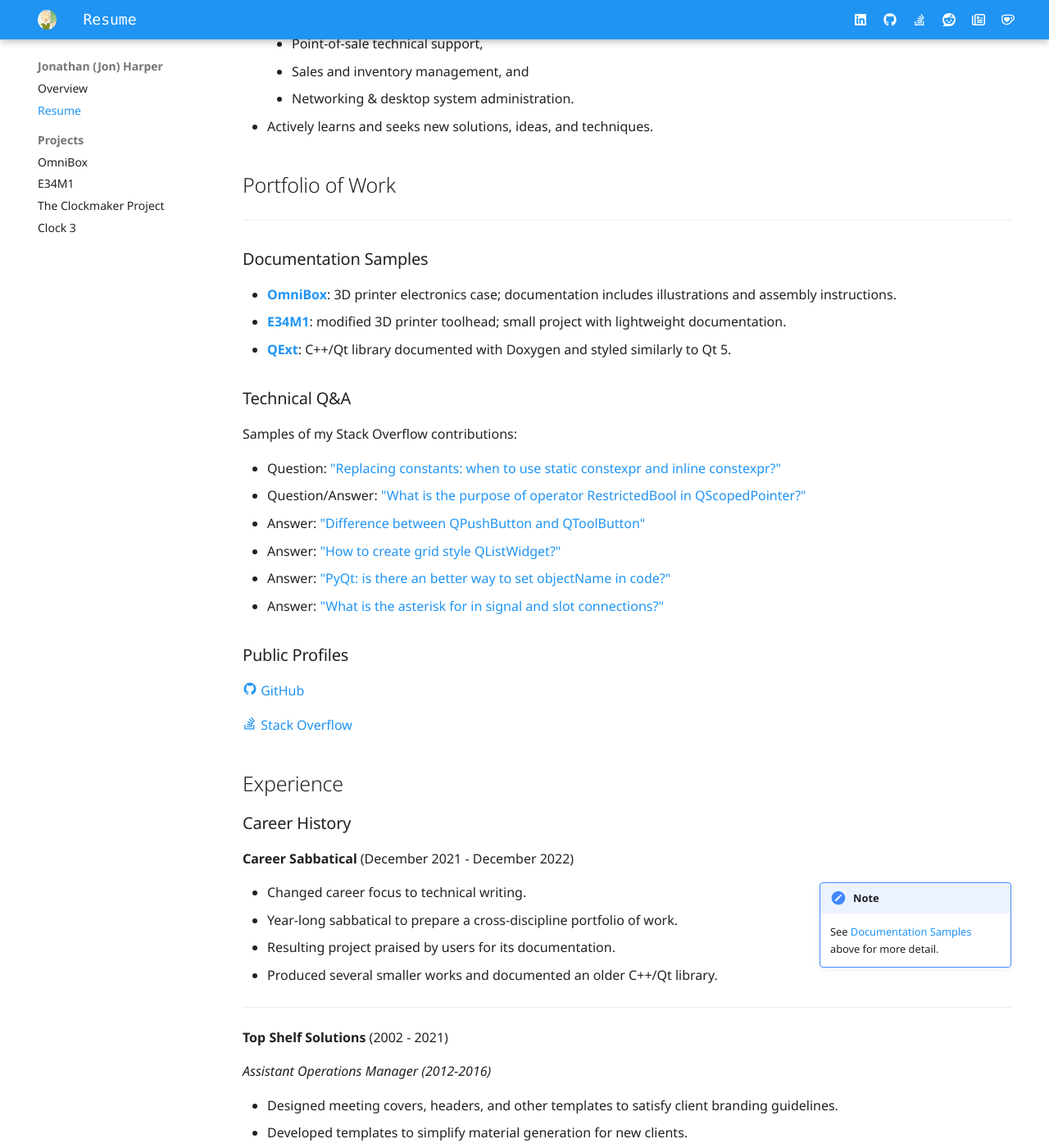
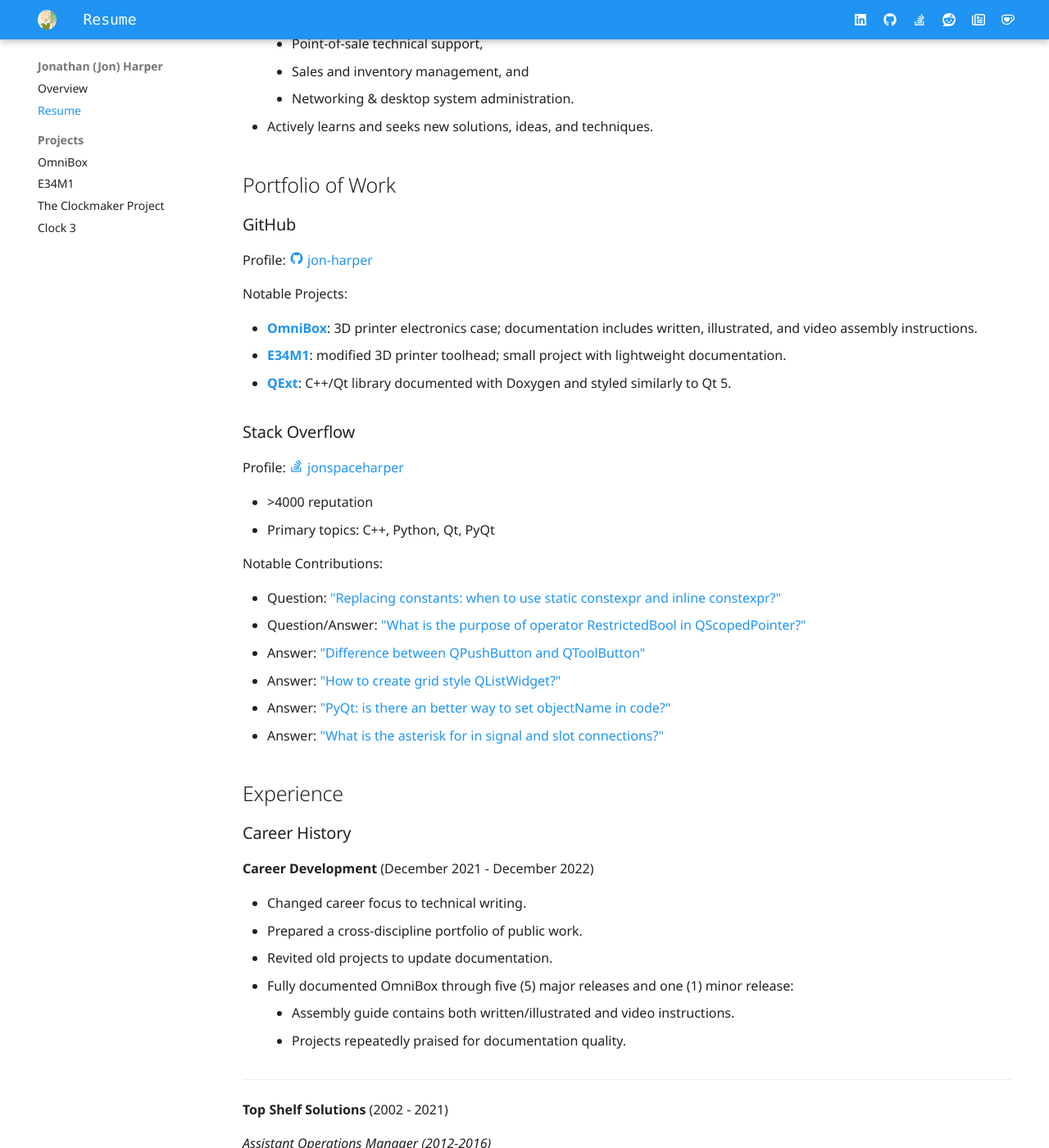
Before and after one commit to jon-harper/jon-harper.github.io, an MkDocs documentation site: the page built from docs/resume.md, in a window 1280 px wide and 1400 px high, scrolled down 784 px. Shown: the whole window at 82% size. Built offline with MkDocs 1.6.1 and Material for MkDocs 9.7.7, drawn with Linux system fonts in a browser that asks for light colours.

Commit message:
Minor edits

```diff
--- a/docs/resume.md
+++ b/docs/resume.md
@@ -41,16 +41,24 @@
 
 ## Portfolio of Work
 
-------
-### Documentation Samples
+### GitHub
 
-- **[OmniBox](https://jon-harper.github.io/OmniBox)**: 3D printer electronics case; documentation includes illustrations and assembly instructions.
+Profile: [:material-github: jon-harper](https://github.com/jon-harper)
+
+Notable Projects:
+
+- **[OmniBox](https://jon-harper.github.io/OmniBox)**: 3D printer electronics case; documentation includes written, illustrated, and video assembly instructions.
 - **[E34M1](https://jon-harper.github.io/E34M1/)**: modified 3D printer toolhead; small project with lightweight documentation.
 - **[QExt](https://jon-harper.github.io/)**: C++/Qt library documented with Doxygen and styled similarly to Qt 5.
 
-### Technical Q&A
+### Stack Overflow
 
-Samples of my Stack Overflow contributions:
+Profile: [:material-stack-overflow: jonspaceharper](https://stackoverflow.com/users/4732082/jonspaceharper)
+
+- \>4000 reputation
+- Primary topics: C++, Python, Qt, PyQt
+
+Notable Contributions:
 
 - Question: ["Replacing constants: when to use static constexpr and inline constexpr?"](https://stackoverflow.com/questions/54466591/replacing-constants-when-to-use-static-constexpr-and-inline-constexpr)
 - Question/Answer: ["What is the purpose of operator RestrictedBool in QScopedPointer?"](https://stackoverflow.com/questions/37012710/what-is-the-purpose-of-operator-restrictedbool-in-qscopedpointer)
@@ -59,24 +67,18 @@
 - Answer: ["PyQt: is there an better way to set objectName in code?"](https://stackoverflow.com/questions/50726510/pyqt-is-there-an-better-way-to-set-objectname-in-code)
 - Answer: ["What is the asterisk for in signal and slot connections?"](https://stackoverflow.com/questions/38456924/what-is-the-asterisk-for-in-signal-and-slot-connections/38457771)
 
-### Public Profiles
-
-[:material-github: GitHub](https://github.com/jon-harper)
-
-[:material-stack-overflow: Stack Overflow](https://stackoverflow.com/users/4732082/jonspaceharper)
-
 ## Experience
 
 ### Career History
 
-**Career Sabbatical** (December 2021 - December 2022)
-!!! note inline end
-    See [Documentation Samples](#documentation-samples) above for more detail.
+**Career Development** (December 2021 - December 2022)
 
 - Changed career focus to technical writing.
-- Year-long sabbatical to prepare a cross-discipline portfolio of work.
-- Resulting project praised by users for its documentation.
-- Produced several smaller works and documented an older C++/Qt library.
+- Prepared a cross-discipline portfolio of public work.
+- Revited old projects to update documentation.
+- Fully documented OmniBox through five (5) major releases and one (1) minor release:
+    - Assembly guide contains both written/illustrated and video instructions.
+    - Projects repeatedly praised for documentation quality.
 
 ------
 **Top Shelf Solutions** (2002 - 2021)
```
